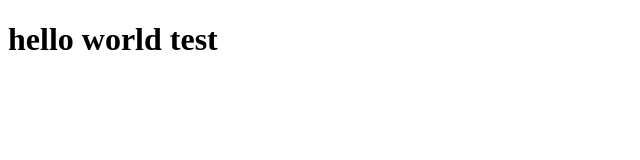
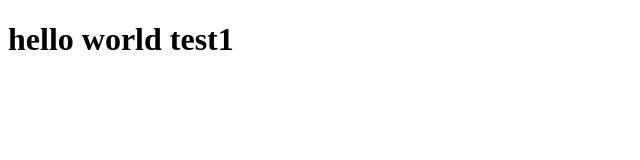
Before and after one commit to PT6402/testGit, a plain HTML site: page index.html in a window 1280 px wide. Shown: the full height of the page, 0-640 px from the left. Drawn offline with Linux system fonts and the light colour scheme.

Commit message:
Update index.html

```diff
--- a/index.html
+++ b/index.html
@@ -7,6 +7,6 @@
     <title>Document</title>
 </head>
 <body>
-    <h1>hello world test</h1>
+    <h1>hello world test1</h1>
 </body>
 </html>
```
